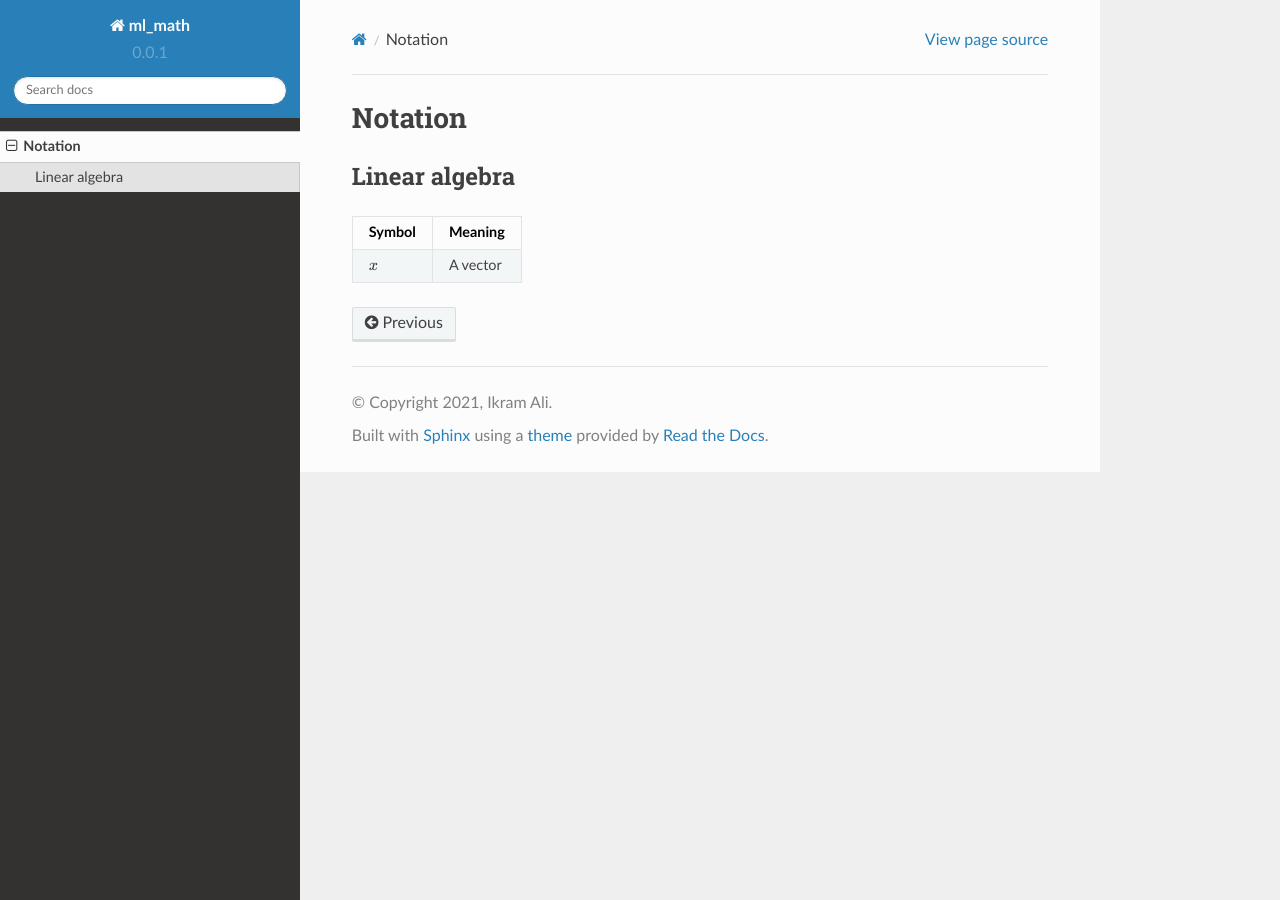
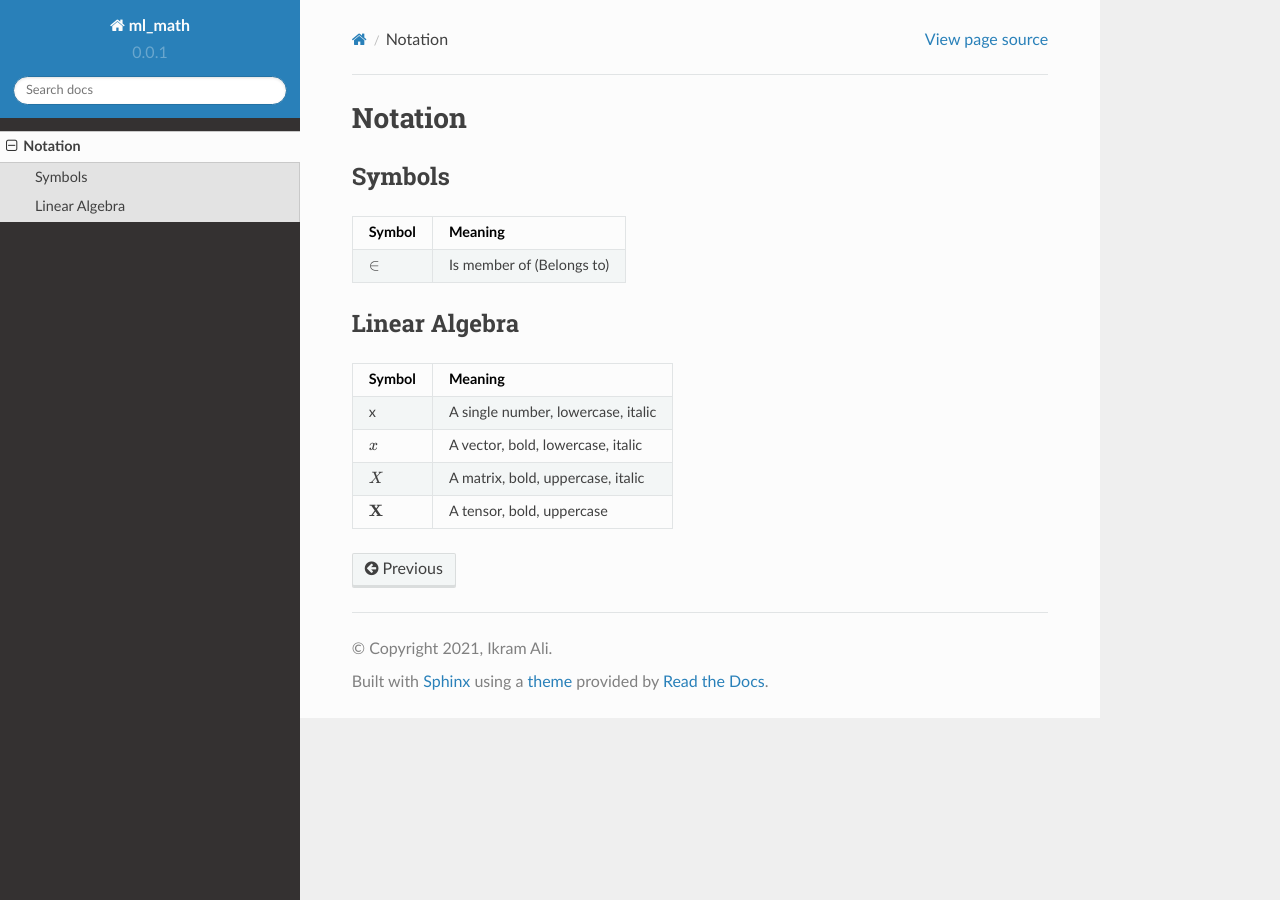
Before and after one commit to akkefa/ml-notes, a Sphinx documentation site: the page built from docs/notation.rst, in a window 1280 px wide. Built offline with Sphinx 7.4.7 and the Read the Docs theme 2.0.0, drawn with Linux system fonts in a browser that asks for light colours.

Commit message:
[notation] new symbols added.

```diff
--- a/docs/notation.rst
+++ b/docs/notation.rst
@@ -1,10 +1,22 @@
 Notation
 """"""""""
 
-Linear algebra
---------------
-====================  ====================================
+Symbols
+----------
+===================  =============================
+  Symbol               Meaning
+===================  =============================
+:math:`\in`           Is member of (Belongs to)
+===================  =============================
+
+
+Linear Algebra
+---------------
+====================  ========================================
   Symbol                Meaning
-====================  ====================================
-:math:`x`              A vector
-====================  ====================================
+====================  ========================================
+ x                     A single number, lowercase, italic
+:math:`x`              A vector, bold, lowercase, italic
+:math:`X`              A matrix, bold, uppercase, italic
+:math:`\textbf{X}`     A tensor, bold, uppercase
+====================  ========================================
```
